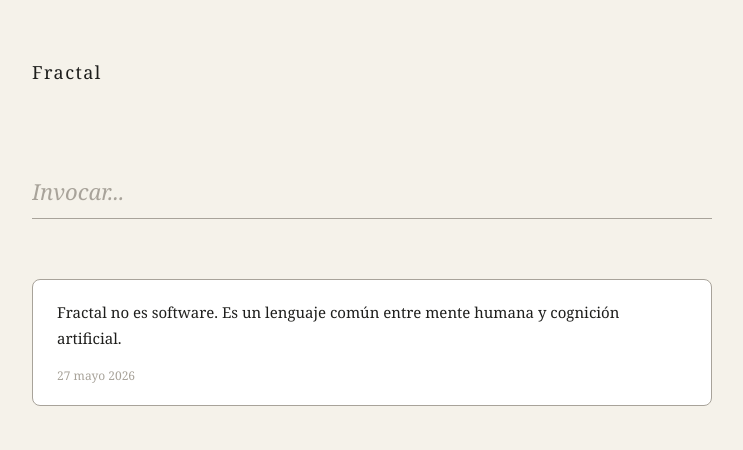
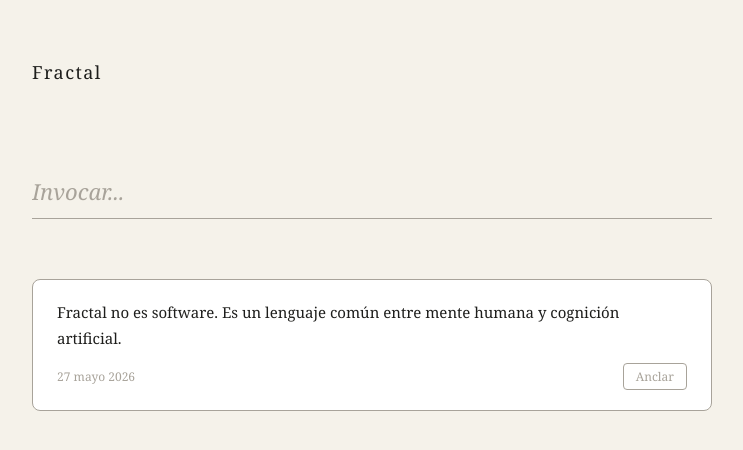
Before and after one commit to mVelozoSilva/fractal-os, a React (Create React App) app: page / in a window 1280 px wide. Shown: the top 450 px of the page, without its empty margins (268-1011 px from the left). Built offline with nearby package versions, Linux system fonts and the light colour scheme.

Commit message:
fase 2: persistencia localStorage + función Anclar

```diff
--- a/src/App.css
+++ b/src/App.css
@@ -89,3 +89,46 @@ body {
   font-size: 12px;
   color: #A8A39A;
 }
+
+.memoria-anclada {
+  border-color: #E38B1A;
+  background: #FAEEDA;
+}
+
+.memoria-footer {
+  display: flex;
+  justify-content: space-between;
+  align-items: center;
+  margin-top: 12px;
+}
+
+.anclar-btn {
+  background: transparent;
+  border: 0.5px solid #A8A39A;
+  border-radius: 4px;
+  padding: 4px 12px;
+  font-size: 12px;
+  color: #A8A39A;
+  cursor: pointer;
+  transition: all 0.3s ease;
+  font-family: 'Georgia', serif;
+}
+
+.anclar-btn:hover {
+  border-color: #E38B1A;
+  color: #E38B1A;
+}
+
+.anclar-btn.anclada {
+  border-color: #E38B1A;
+  color: #E38B1A;
+}
+
+.seccion-label {
+  font-size: 11px;
+  color: #A8A39A;
+  letter-spacing: 0.12em;
+  text-transform: uppercase;
+  margin-bottom: 8px;
+  display: block;
+}
--- a/src/App.js
+++ b/src/App.js
@@ -1,16 +1,24 @@
-import { useState } from 'react';
+import { useState, useEffect } from 'react';
 import './App.css';
 import Memoria from './Memoria';
 
 function App() {
-  const [memorias, setMemorias] = useState([
-    {
-      id: 1,
-      texto: "Fractal no es software. Es un lenguaje común entre mente humana y cognición artificial.",
-      fecha: "27 mayo 2026"
-    }
-  ]);
+  const [memorias, setMemorias] = useState(() => {
+    const guardadas = localStorage.getItem('fractal-memorias');
+    return guardadas ? JSON.parse(guardadas) : [
+      {
+        id: 1,
+        texto: "Fractal no es software. Es un lenguaje común entre mente humana y cognición artificial.",
+        fecha: "27 mayo 2026",
+        anclada: false
+      }
+    ];
+  });
   const [invocando, setInvocando] = useState('');
+
+  useEffect(() => {
+    localStorage.setItem('fractal-memorias', JSON.stringify(memorias));
+  }, [memorias]);
 
   function getFecha() {
     return new Date().toLocaleDateString('es-CL', {
@@ -25,12 +33,22 @@ function App() {
       const nueva = {
         id: Date.now(),
         texto: invocando.trim(),
-        fecha: getFecha()
+        fecha: getFecha(),
+        anclada: false
       };
       setMemorias([nueva, ...memorias]);
       setInvocando('');
     }
   }
+
+  function toggleAnclar(id) {
+    setMemorias(memorias.map(m =>
+      m.id === id ? { ...m, anclada: !m.anclada } : m
+    ));
+  }
+
+  const ancladas = memorias.filter(m => m.anclada);
+  const normales = memorias.filter(m => !m.anclada);
 
   return (
     <div className="fractal-canvas">
@@ -49,9 +67,33 @@ function App() {
         />
       </div>
 
+      {ancladas.length > 0 && (
+        <div className="memorias-container">
+          <span className="seccion-label">Ancladas</span>
+          {ancladas.map((m) => (
+            <Memoria
+              key={m.id}
+              texto={m.texto}
+              fecha={m.fecha}
+              anclada={m.anclada}
+              onAnclar={() => toggleAnclar(m.id)}
+            />
+          ))}
+        </div>
+      )}
+
       <div className="memorias-container">
-        {memorias.map((m) => (
-          <Memoria key={m.id} texto={m.texto} fecha={m.fecha} />
+        {ancladas.length > 0 && (
+          <span className="seccion-label">Memorias</span>
+        )}
+        {normales.map((m) => (
+          <Memoria
+            key={m.id}
+            texto={m.texto}
+            fecha={m.fecha}
+            anclada={m.anclada}
+            onAnclar={() => toggleAnclar(m.id)}
+          />
         ))}
       </div>
     </div>
--- a/src/Memoria.js
+++ b/src/Memoria.js
@@ -1,8 +1,16 @@
-function Memoria({ texto, fecha }) {
+function Memoria({ texto, fecha, anclada, onAnclar }) {
   return (
-    <div className="memoria">
+    <div className={`memoria ${anclada ? 'memoria-anclada' : ''}`}>
       <p className="memoria-texto">{texto}</p>
-      <span className="memoria-fecha">{fecha}</span>
+      <div className="memoria-footer">
+        <span className="memoria-fecha">{fecha}</span>
+        <button
+          className={`anclar-btn ${anclada ? 'anclada' : ''}`}
+          onClick={onAnclar}
+        >
+          {anclada ? 'Anclada' : 'Anclar'}
+        </button>
+      </div>
     </div>
   );
 }
```
